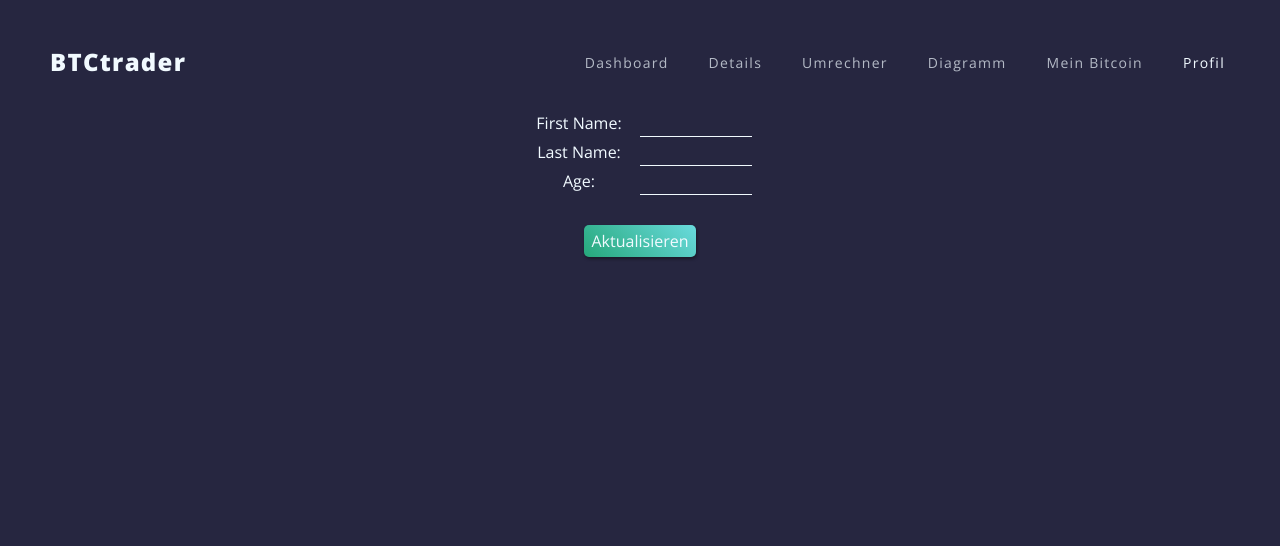
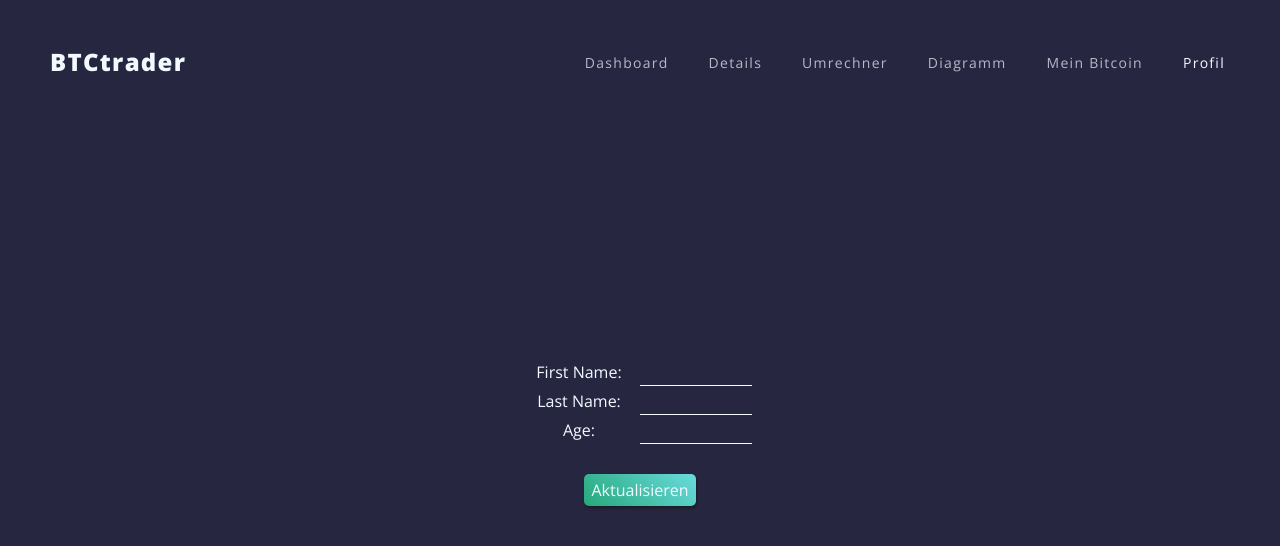
Before and after one commit to alexgalkin1994/btctrader, a Vue app: page /profile in a window 1280 px wide. Shown: the top 546 px of the page. Built offline with nearby package versions, Linux system fonts and the light colour scheme.

Commit message:
changed main view window

```diff
--- a/src/App.vue
+++ b/src/App.vue
@@ -14,11 +14,10 @@
         <router-link to="/profile">Profil</router-link>
       </div>
     </div>
-    <div class="main-window-view">
-      <transition name="fade" mode="out-in">
-        <router-view />
-      </transition>
-    </div>
+
+    <transition name="fade" mode="out-in">
+      <router-view />
+    </transition>
   </div>
 </template>
 
@@ -56,10 +55,6 @@ body {
   display: flex;
   flex-direction: column;
   align-items: center;
-}
-.main-window-view {
-  width: 100%;
-  max-width: 1340px;
 }
 
 #nav {
```
